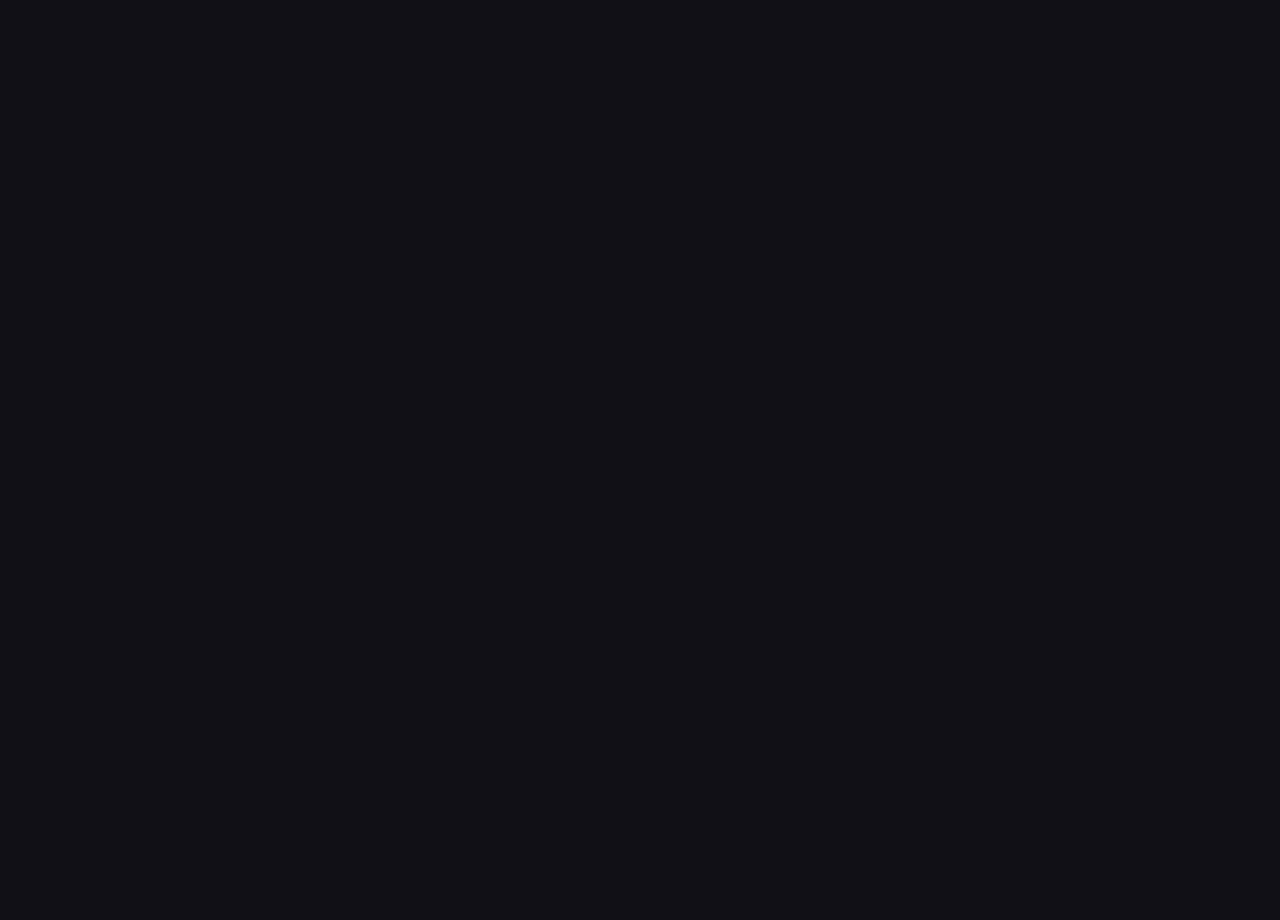
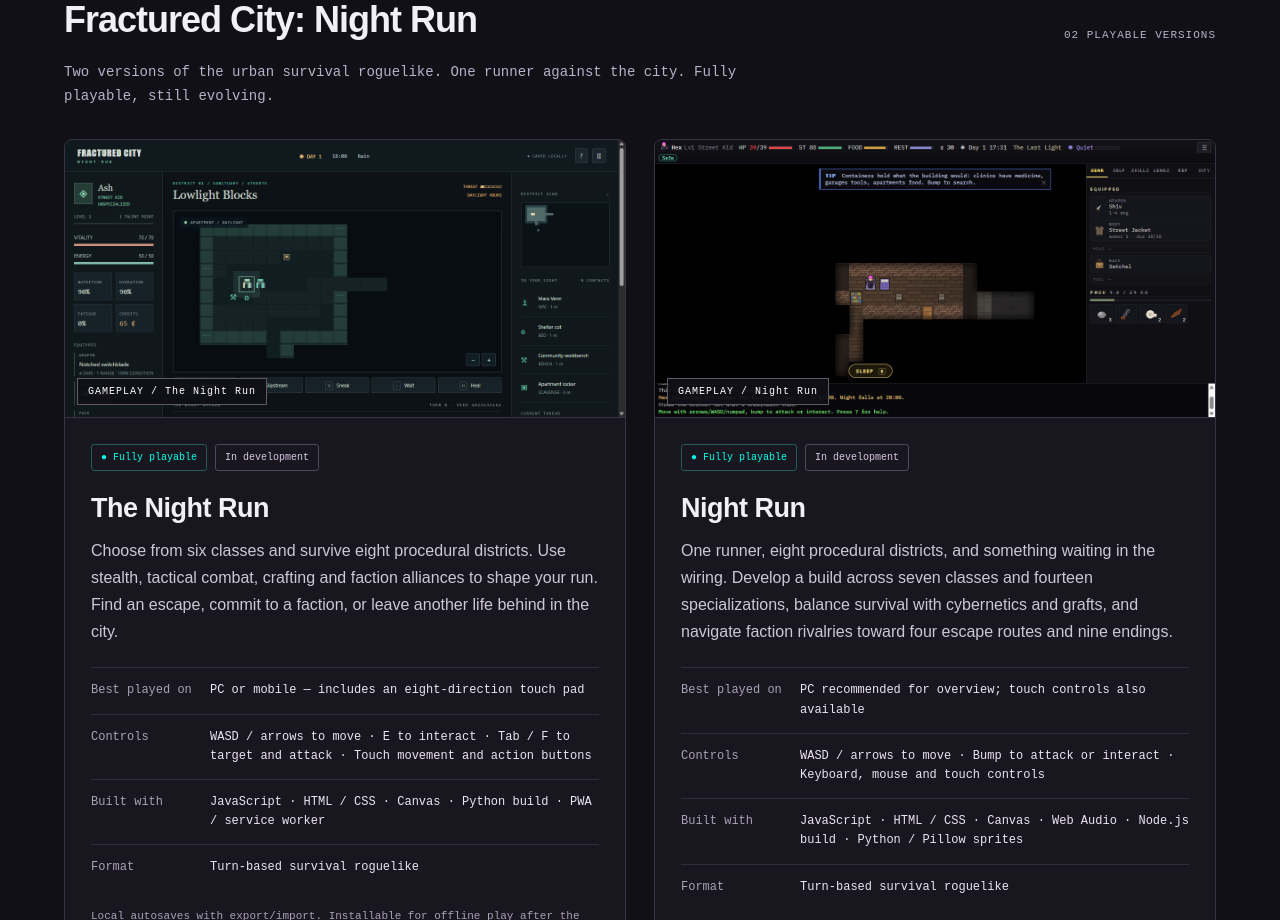
Before and after one commit to NeruoDissident/neurodissident-site, a Next.js app: page /arcade in a window 1280 px wide. Shown: the part 1880-2800 px from the top of the page. Before the commit the page ends 1901 px from the top, so only its background shows below. Built offline with nearby package versions, Linux system fonts and the light colour scheme.

Commit message:
Add two Night Run roguelikes to the arcade

```diff
--- a/data/arcade.js
+++ b/data/arcade.js
@@ -1,6 +1,6 @@
 export const games = [
   {
-    id: 'fractured-city', title: 'The Fractured City', version: 'V1',
+    collection: 'fractured-city', format: 'Single-prompt experiment · Survival colony sim', id: 'fractured-city', title: 'The Fractured City', version: 'V1',
     url: 'https://the-fractured-city.vercel.app/',
     source: 'https://github.com/NeruoDissident/The-Fractured-City',
     image: '/arcade/fractured-city.png',
@@ -12,7 +12,7 @@ export const games = [
     note: 'Progress saves in your browser. Export a save to keep a portable backup.'
   },
   {
-    id: 'fractured-city-v2', title: 'Fractured City V2', version: 'V2',
+    collection: 'fractured-city', format: 'Single-prompt experiment · Survival colony sim', id: 'fractured-city-v2', title: 'Fractured City V2', version: 'V2',
     url: 'https://fractured-city-v2.vercel.app/',
     source: 'https://github.com/NeruoDissident/fractured-city-v2',
     image: '/arcade/fractured-city-v2.png',
@@ -22,5 +22,48 @@ export const games = [
     controls: 'Mouse and keyboard · On touch: tap, drag, pinch and long-press to give orders',
     tools: 'JavaScript · HTML / CSS · Canvas · PWA / service worker',
     note: 'Autosaves in your browser. Supports home-screen installation and offline play after the first load.'
+  },
+  {
+    id: 'the-night-run', collection: 'night-run',
+    title: 'The Night Run', version: 'The Night Run',
+    format: 'Turn-based survival roguelike',
+    url: 'https://the-night-run-neon.vercel.app/',
+    source: 'https://github.com/NeruoDissident/The-Night-Run',
+    image: '/arcade/night-run-neon.png',
+    imageAlt: 'A Street Kid explores Lowlight Blocks, with survival meters, a city map and nearby contacts.',
+    description: 'Choose from six classes and survive eight procedural districts. Use stealth, tactical combat, crafting and faction alliances to shape your run. Find an escape, commit to a faction, or leave another life behind in the city.',
+    device: 'PC or mobile — includes an eight-direction touch pad',
+    controls: 'WASD / arrows to move · E to interact · Tab / F to target and attack · Touch movement and action buttons',
+    tools: 'JavaScript · HTML / CSS · Canvas · Python build · PWA / service worker',
+    note: 'Local autosaves with export/import. Installable for offline play after the first load. Permadeath ends the active run.'
+  },
+  {
+    id: 'night-run', collection: 'night-run',
+    title: 'Night Run', version: 'Night Run',
+    format: 'Turn-based survival roguelike',
+    url: 'https://night-run-eight.vercel.app/',
+    source: 'https://github.com/NeruoDissident/Night-Run',
+    image: '/arcade/night-run-eight.png',
+    imageAlt: 'A pixel-art Street Kid explores The Last Light with gear, survival meters and a turn log.',
+    description: 'One runner, eight procedural districts, and something waiting in the wiring. Develop a build across seven classes and fourteen specializations, balance survival with cybernetics and grafts, and navigate faction rivalries toward four escape routes and nine endings.',
+    device: 'PC recommended for overview; touch controls also available',
+    controls: 'WASD / arrows to move · Bump to attack or interact · Keyboard, mouse and touch controls',
+    tools: 'JavaScript · HTML / CSS · Canvas · Web Audio · Node.js build · Python / Pillow sprites',
+    note: 'Save and continue between sessions. Permadeath, past-run records and meta unlocks make each attempt part of a larger story.'
   }
 ];
+
+export const collections = [
+  {
+    id: 'fractured-city',
+    eyebrow: '01 / EVOLVING WORLDS',
+    title: 'Fractured City',
+    description: 'Two single-prompt takes on a city learning to survive. Both fully playable, both still in development.'
+  },
+  {
+    id: 'night-run',
+    eyebrow: '02 / SURVIVAL ROGUELIKES',
+    title: 'Fractured City: Night Run',
+    description: 'Two versions of the urban survival roguelike. One runner against the city. Fully playable, still evolving.'
+  }
+];
--- a/pages/arcade.js
+++ b/pages/arcade.js
@@ -1,6 +1,6 @@
 import Head from 'next/head';
 import Link from 'next/link';
-import { games } from '../data/arcade';
+import { games, collections } from '../data/arcade';
 import styles from '../styles/Arcade.module.css';
 
 export default function Arcade() {
@@ -22,14 +22,15 @@ export default function Arcade() {
           <a href="#fractured-city" className={styles.explore}>Explore the games ↓</a>
           <div className={styles.heroMark} aria-hidden="true">[ A_ ]</div>
         </section>
-        <section id="fractured-city" className={styles.collection} aria-labelledby="collection-title">
+        {collections.map((collection) => (
+        <section key={collection.id} id={collection.id} className={styles.collection} aria-labelledby={collection.id + "-title"}>
           <div className={styles.sectionHeading}>
-            <div><p className={styles.eyebrow}>01 / EVOLVING WORLDS</p><h2 id="collection-title">Fractured City</h2></div>
-            <span className={styles.count}>{String(games.length).padStart(2, '0')} PLAYABLE VERSIONS</span>
+            <div><p className={styles.eyebrow}>{collection.eyebrow}</p><h2 id={collection.id + "-title"}>{collection.title}</h2></div>
+            <span className={styles.count}>{String(games.filter(game => game.collection === collection.id).length).padStart(2, '0')} PLAYABLE VERSIONS</span>
           </div>
-          <p className={styles.collectionIntro}>Two single-prompt takes on a city learning to survive. Both fully playable, both still in development.</p>
+          <p className={styles.collectionIntro}>{collection.description}</p>
           <div className={styles.grid}>
-            {games.map((game) => (
+            {games.filter(game => game.collection === collection.id).map((game) => (
               <article key={game.id} className={styles.card}>
                 <a href={game.url} target="_blank" rel="noopener noreferrer" className={styles.imageLink} aria-label={'Play ' + game.title + ' (opens in a new tab)'}>
                   <img src={game.image} alt={game.imageAlt} width="1258" height="622" />
@@ -43,7 +44,7 @@ export default function Arcade() {
                     <div><dt>Best played on</dt><dd>{game.device}</dd></div>
                     <div><dt>Controls</dt><dd>{game.controls}</dd></div>
                     <div><dt>Built with</dt><dd>{game.tools}</dd></div>
-                    <div><dt>Format</dt><dd>Single-prompt experiment · Survival colony sim</dd></div>
+                    <div><dt>Format</dt><dd>{game.format}</dd></div>
                   </dl>
                   <p className={styles.saveNote}>{game.note}</p>
                   <div className={styles.actions}>
@@ -55,6 +56,7 @@ export default function Arcade() {
             ))}
           </div>
         </section>
+        ))}
         <footer className={styles.footer}><span>NEURODISSIDENT / ARCADE</span><span>Glitch beautifully. Play curiously.</span></footer>
       </main>
     </div>
```
Also changed, not shown: public/arcade/night-run-eight.png (added), public/arcade/night-run-neon.png (added).
